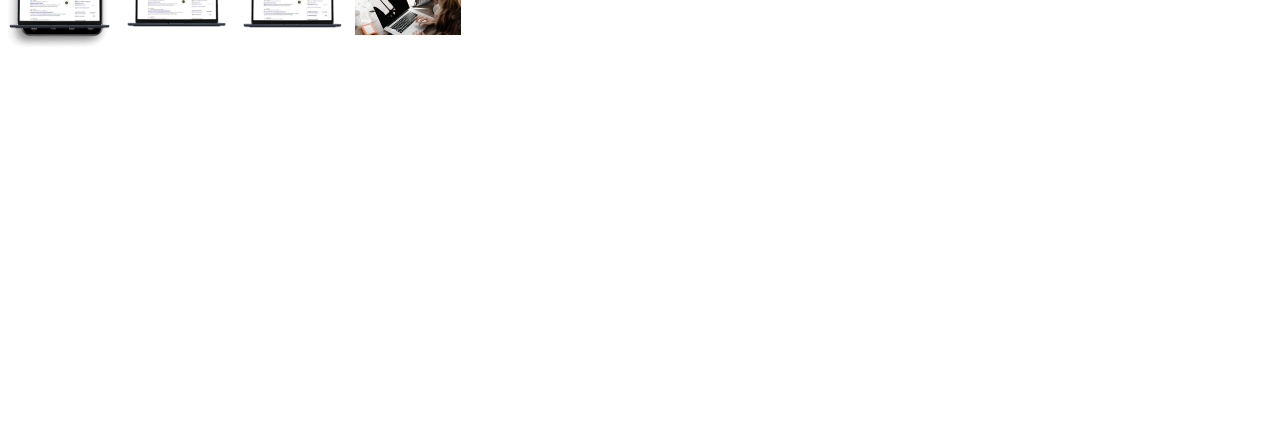
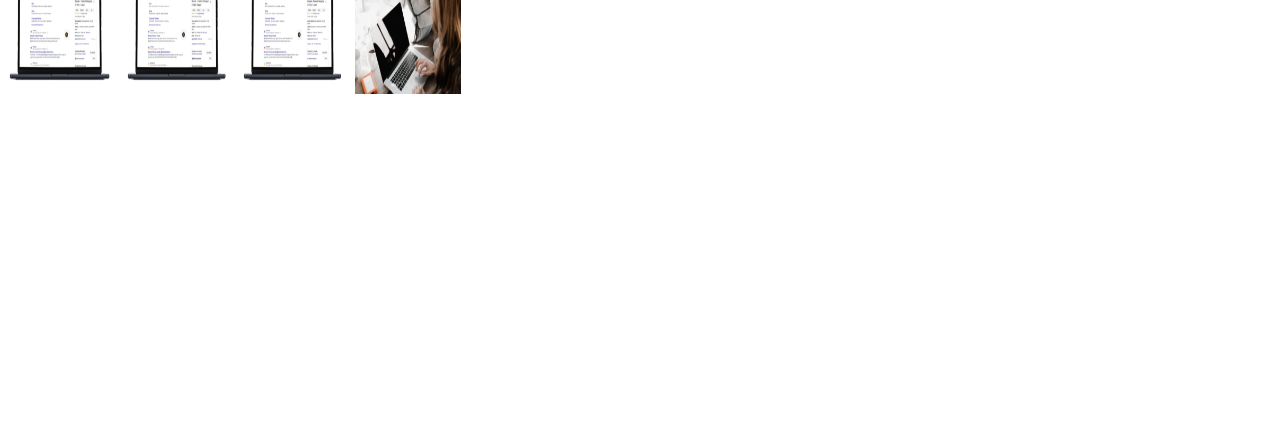
Before and after one commit to TechduceAfrica/assets-socialbrandmanagers, a plain HTML site: page index.html in a window 1280 px wide. Shown: the part 376-800 px from the top of the page. Drawn offline with Linux system fonts and the light colour scheme.

Commit message:
Update index.html

```diff
--- a/index.html
+++ b/index.html
@@ -48,6 +48,7 @@
     img {
         max-width: 100%;
         width: 100%;
+        aspect-ratio: 4/5;
     }
 
     body {
```
